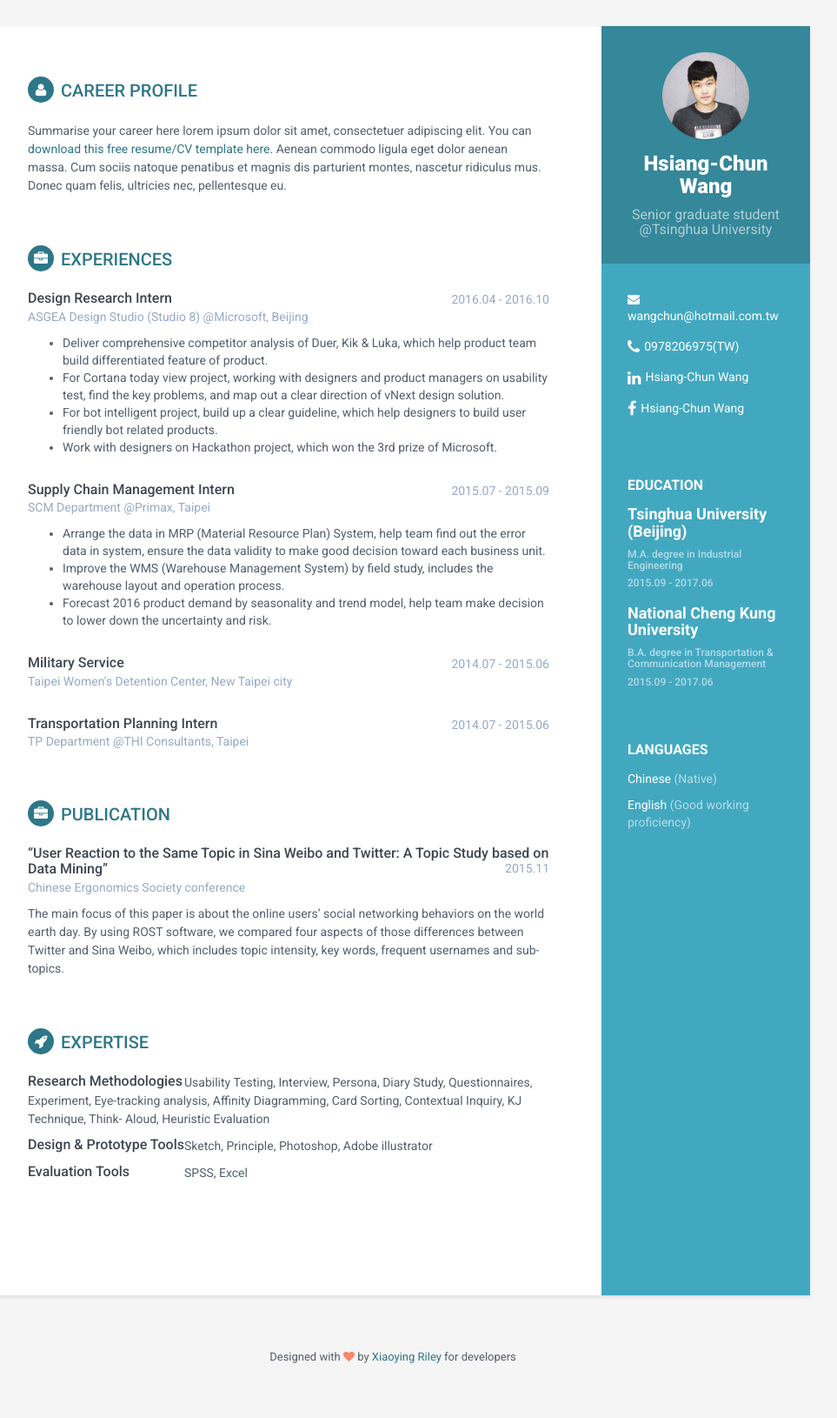
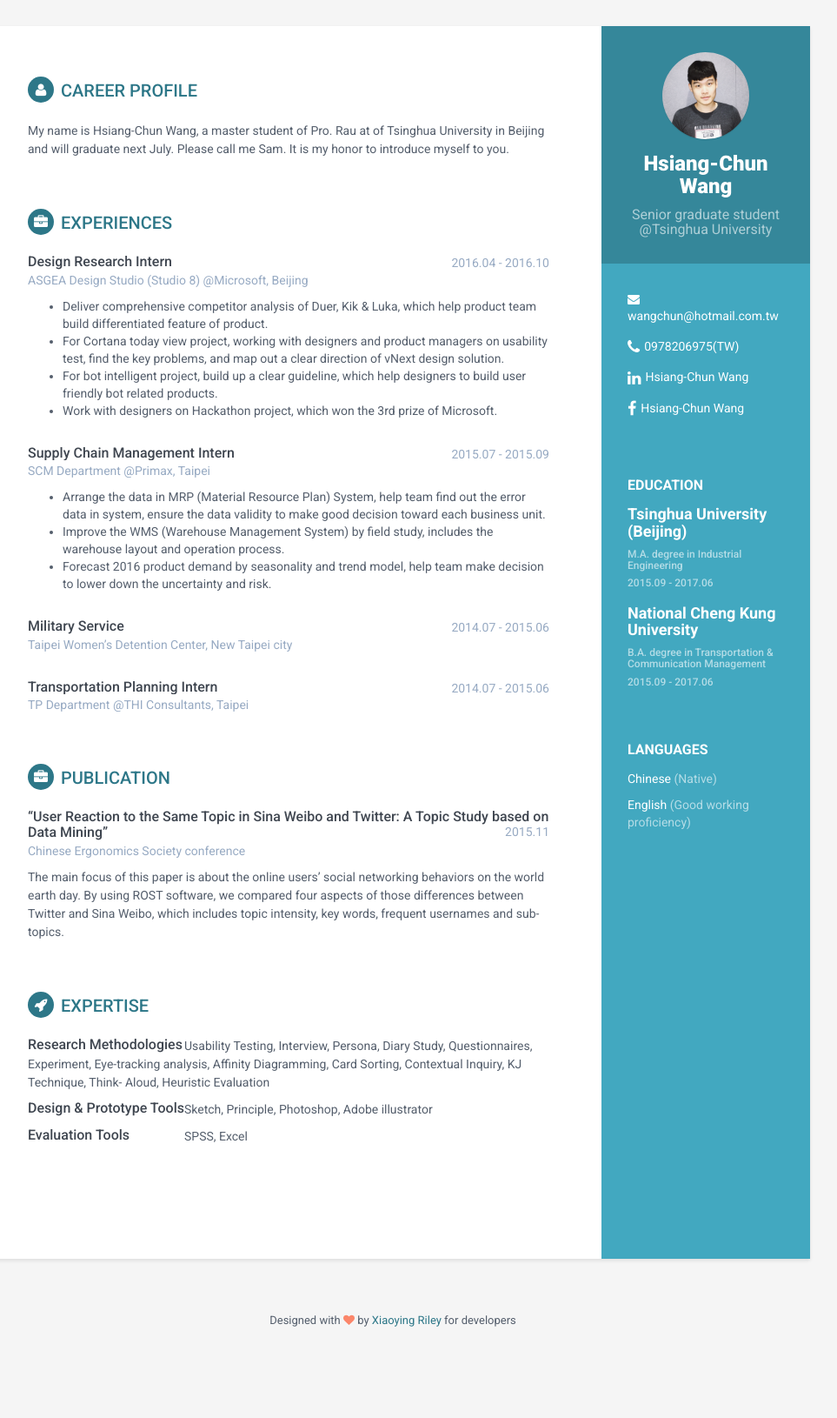
Before and after one commit to hsiangchunwang/hsiangchunwang.github.io, a Jekyll site: the page built from index.html, in a window 1280 px wide. Shown: the whole page at 87% size, without its empty margins (188-1151 px from the left). Built offline with Jekyll 4.4.1, drawn with Linux system fonts in a browser that asks for light colours; after the commit the page ends 1588 px from its top, so only the background shows below that.

Commit message:
Update career-profile.html

```diff
--- a/_includes/career-profile.html
+++ b/_includes/career-profile.html
@@ -1,6 +1,6 @@
 <section class="section summary-section">
 <h2 class="section-title"><i class="fa fa-user"></i>Career Profile</h2>
 <div class="summary">
-    <p>Summarise your career here lorem ipsum dolor sit amet, consectetuer adipiscing elit. You can <a href="#" target="_blank">download this free resume/CV template here</a>. Aenean commodo ligula eget dolor aenean massa. Cum sociis natoque penatibus et magnis dis parturient montes, nascetur ridiculus mus. Donec quam felis, ultricies nec, pellentesque eu.</p>
+    <p>My name is Hsiang-Chun Wang, a master student of Pro. Rau at of Tsinghua University in Beijing and will graduate next July. Please call me Sam. It is my honor to introduce myself to you.</p>
 </div><!--//summary-->
 </section><!--//section-->
```
